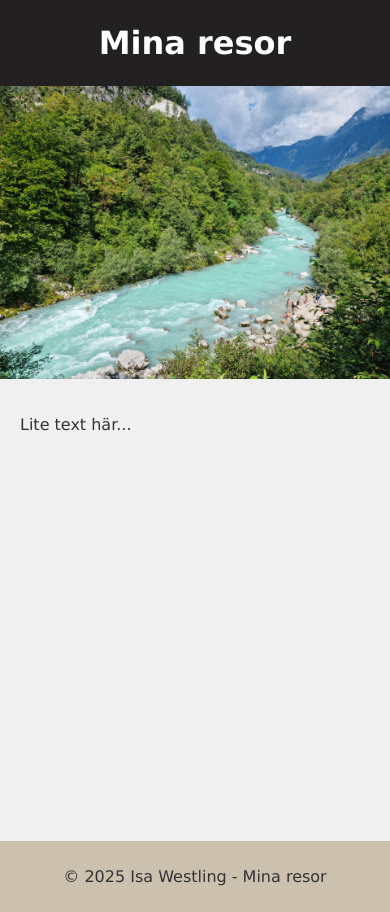
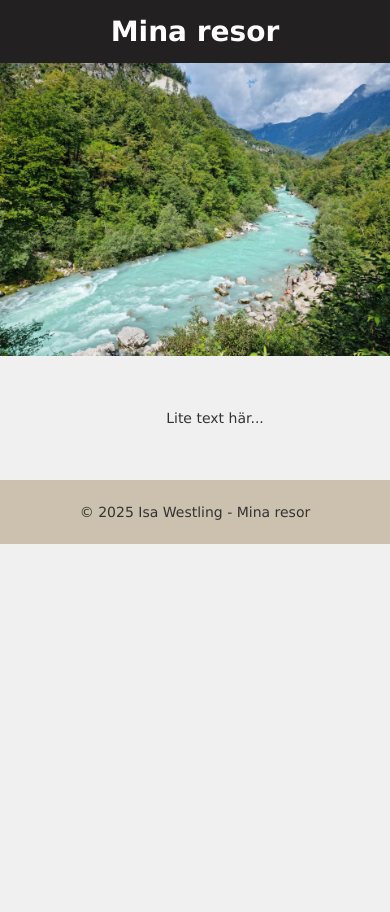
Before and after one commit to iswe2301/fordjupad-frontend-moment1, a React (Vite) app in the folder ReactApp/: page / in a window 390 px wide. Shown: the top 912 px of the page. After the commit the page ends 844 px from the top, so only its background shows below. Built offline with nearby package versions, Linux system fonts and the light colour scheme.

Commit message:
Ändrat fontstorlek och justerat layout i main-komponenten för bättre responsivitet

```diff
--- a/ReactApp/src/index.css
+++ b/ReactApp/src/index.css
@@ -1,17 +1,30 @@
+html {
+    font-size: 62.5%;
+}
+
 body {
     margin: 0;
     padding: 0;
     font-family: Verdana, Tahoma, sans-serif;
-    font-size: 1rem;
+    font-size: 1.4rem;
     background-color: #f0f0f0;
     color: #333;
 }
 
 main {
-    margin: 0 auto;
-    padding: 20px;
-    max-width: 800px;
+    margin: 5rem auto;
+    padding: 2rem;
+    max-width: 1000px;
     width: 100%;
     height: auto;
-    min-height: 50vh;
+    display: flex;
+    flex-wrap: wrap;
+    justify-content: center;
 }
+
+@media (max-width: 603px) {
+    main {
+        margin: 2rem auto;
+        padding: 0;
+    }
+}
```
